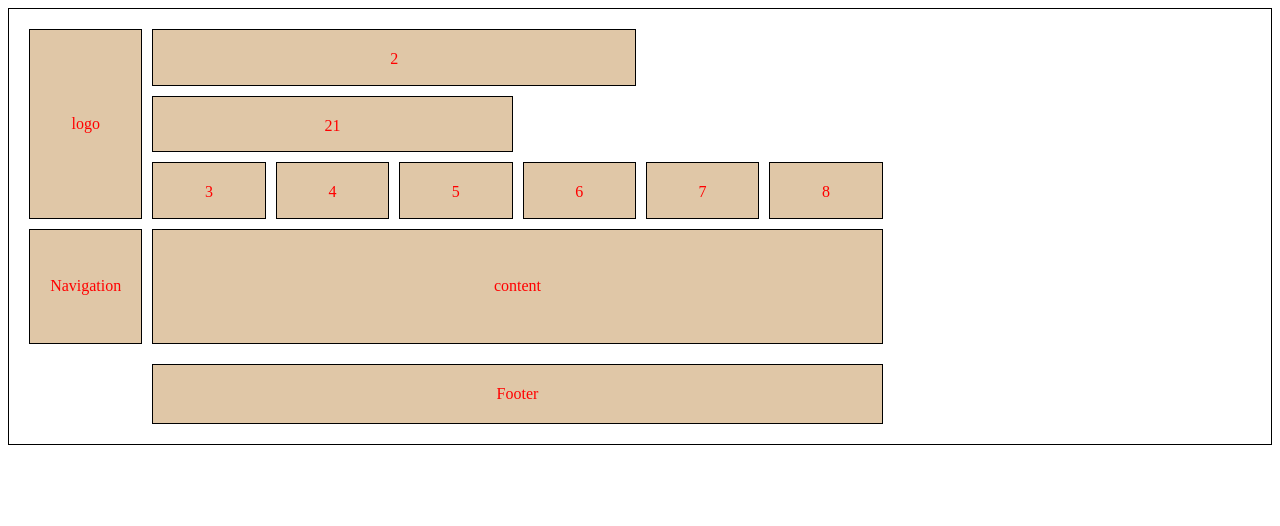
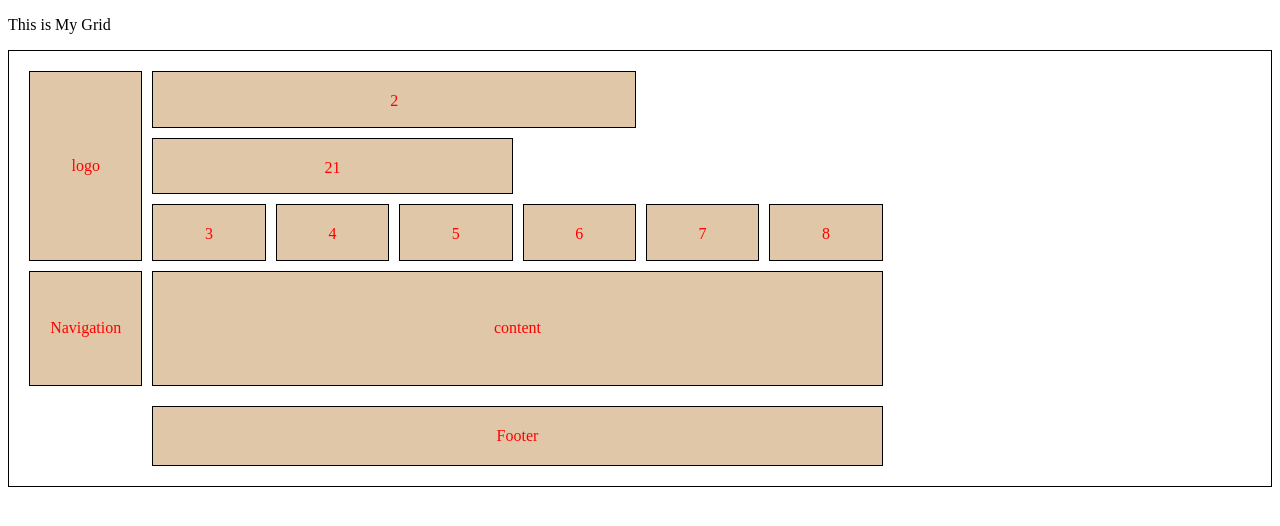
Before and after one commit to sahilydv-1610/Project, a plain HTML site: page index.html in a window 1280 px wide. Drawn offline with Linux system fonts and the light colour scheme.

Commit message:
Insert paragraph 'This is My Grid' into index.html

```diff
--- a/index.html
+++ b/index.html
@@ -162,6 +162,7 @@
     </style>
 </head>
 <body>
+    <p>This is My Grid</p>
     <div class="main">
         <div class="d1">logo</div>
         <div class="d2">2</div>
```
